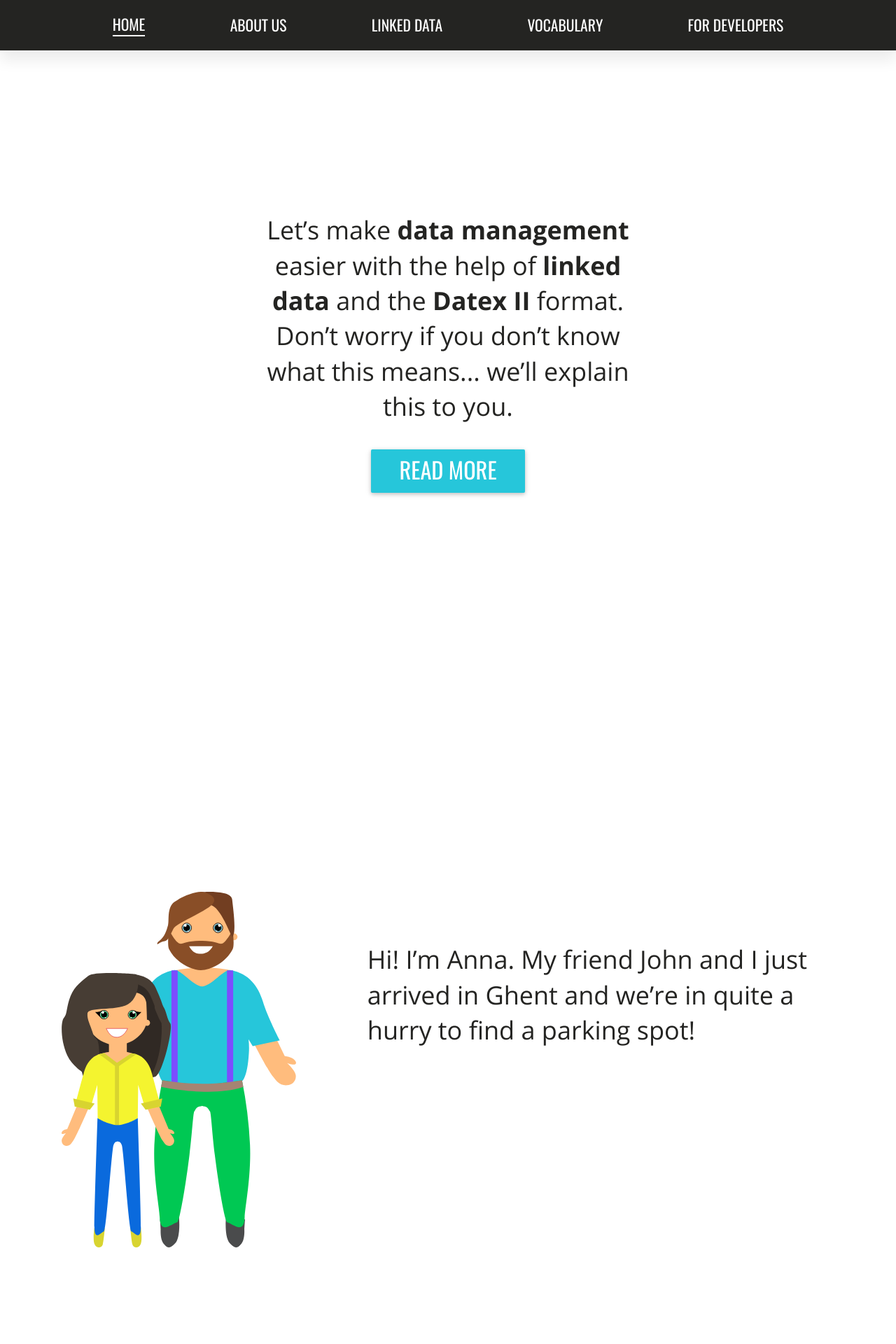
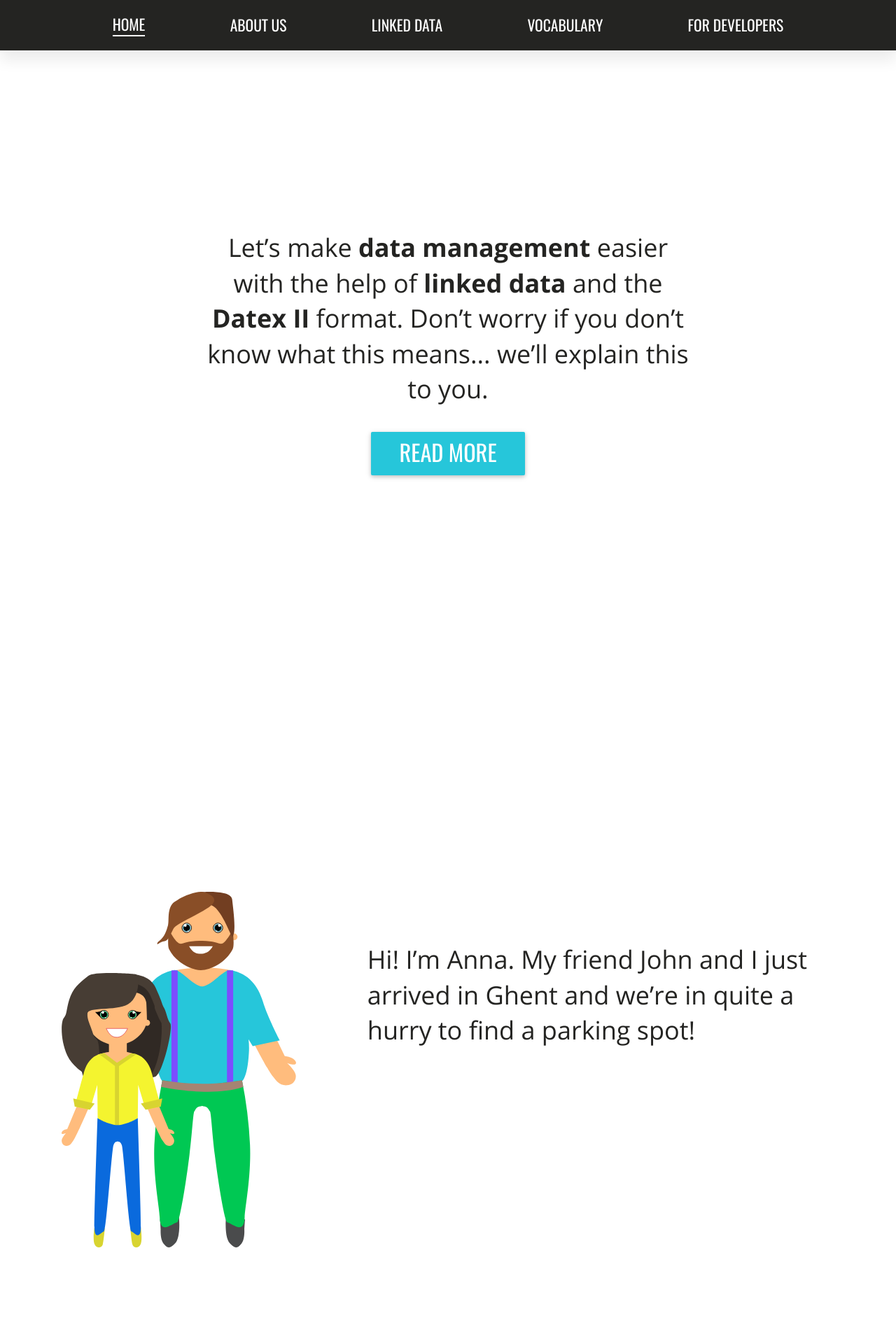
Before and after one commit to osoc16/mobylink, a Jekyll site: the page built from index.html, in a window 1280 px wide. Shown: the top 1920 px of the page at 70% size. Built offline with Jekyll 4.4.1, drawn with Linux system fonts in a browser that asks for light colours; a script that is not in the unit is left out.

Commit message:
make intro responsive
don't use 50% but rather a max width, smaller font size on smaller display

```diff
--- a/_includes/section1.html
+++ b/_includes/section1.html
@@ -1,6 +1,6 @@
 <section id="intro" class="gradient">
   <section class="over-background">
-    <p class="text-centered text-width-50 text-vertical-centered">Let’s make <strong>data management</strong> easier with the help of <strong>linked data</strong> and the <strong>Datex II</strong> format. Don’t worry if you don’t know what this means... we’ll explain this to you.</p>
+    <p class="text-centered text-vertical-centered">Let’s make <strong>data management</strong> easier with the help of <strong>linked data</strong> and the <strong>Datex II</strong> format. Don’t worry if you don’t know what this means... we’ll explain this to you.</p>
     <a class="button button-md internal-link" href="#section2">Read more</a>
   </section>
 </section>
--- a/_sass/_header.sass
+++ b/_sass/_header.sass
@@ -26,6 +26,9 @@
       margin: 0
       padding: 0
 
+      li
+        padding: 0 .5em
+
       a
         display: block
         text-decoration: none
--- a/_sass/_section1.sass
+++ b/_sass/_section1.sass
@@ -1,4 +1,6 @@
 #intro
+  @media (max-width: 600px)
+    font-size: .6em
 
   .button
     display: inline
@@ -45,3 +47,5 @@
     flex-wrap: nowrap
     justify-content: center
     pointer-events: none
+    max-width: 45em
+    margin: 0 auto
```
